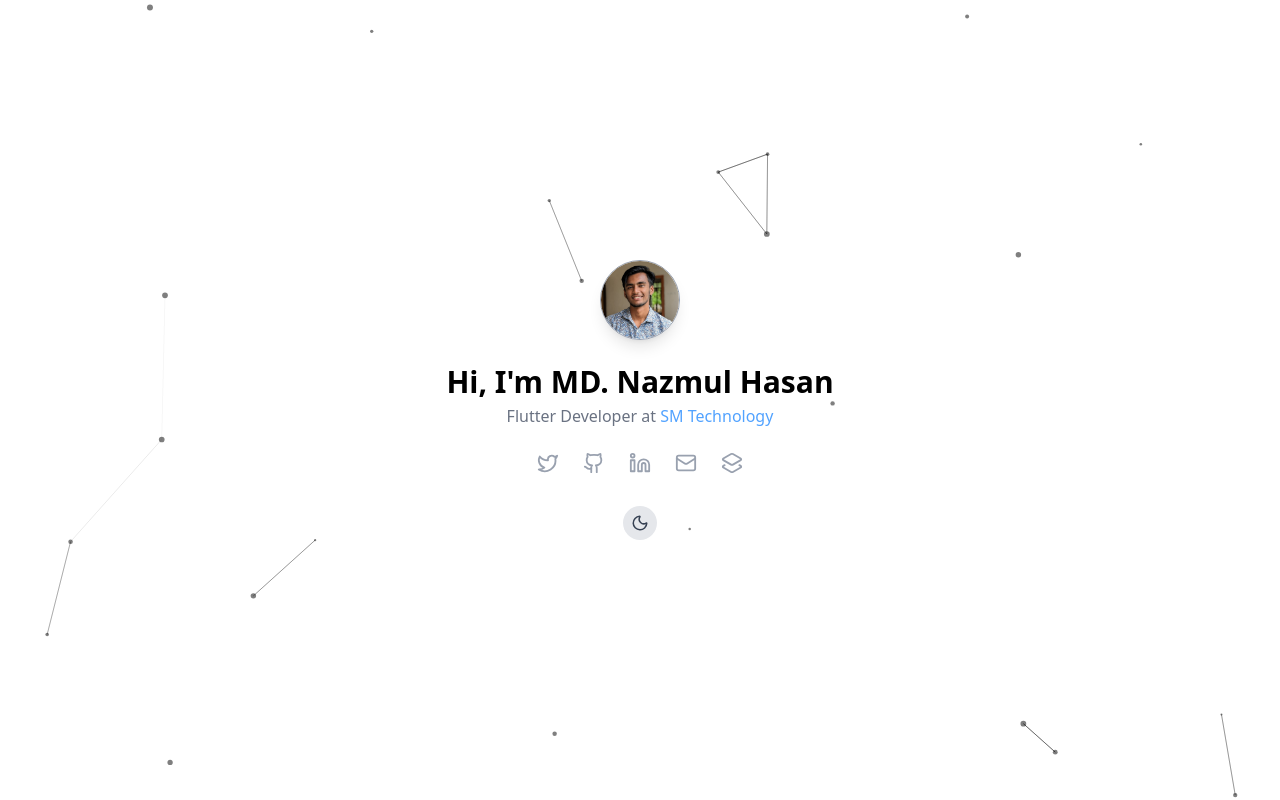
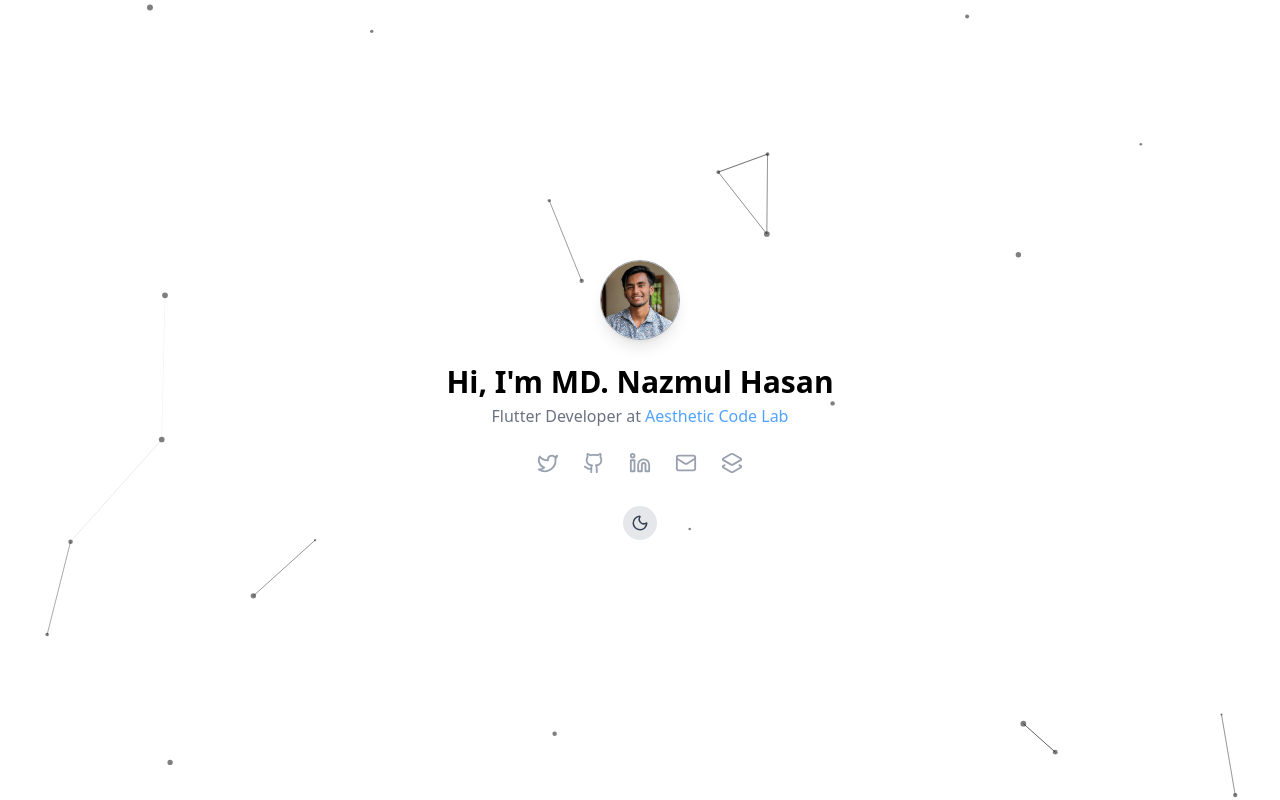
Before and after one commit to alphabetic100/me, a React (Vite) app: page / in a window 1280 px wide. Built offline with nearby package versions, Linux system fonts and the light colour scheme; no server answers.

Commit message:
Update job title and company link in App component

```diff
--- a/src/App.tsx
+++ b/src/App.tsx
@@ -163,7 +163,7 @@ export default function App() {
               Hi, I'm MD. Nazmul Hasan
             </h1>
             <p className="text-base text-gray-500 dark:text-gray-300 duration-200">
-              Flutter Developer at <a href="https://smtech24.com/" className="hover:underline text-blue-400">SM Technology</a>
+              Flutter Developer at <a href="https://a-cloud.tech/" className="hover:underline text-blue-400">Aesthetic Code Lab</a>
             </p>
           </div>
         </div>
```
